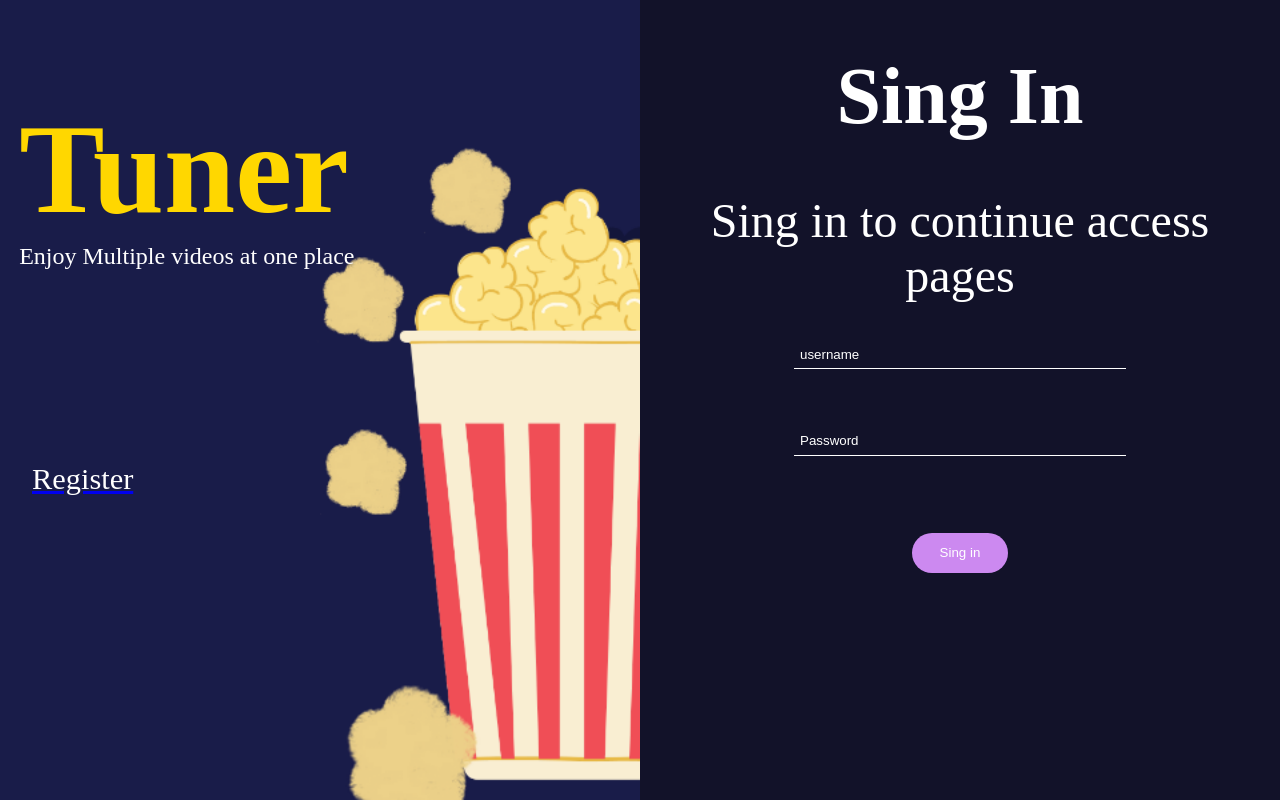
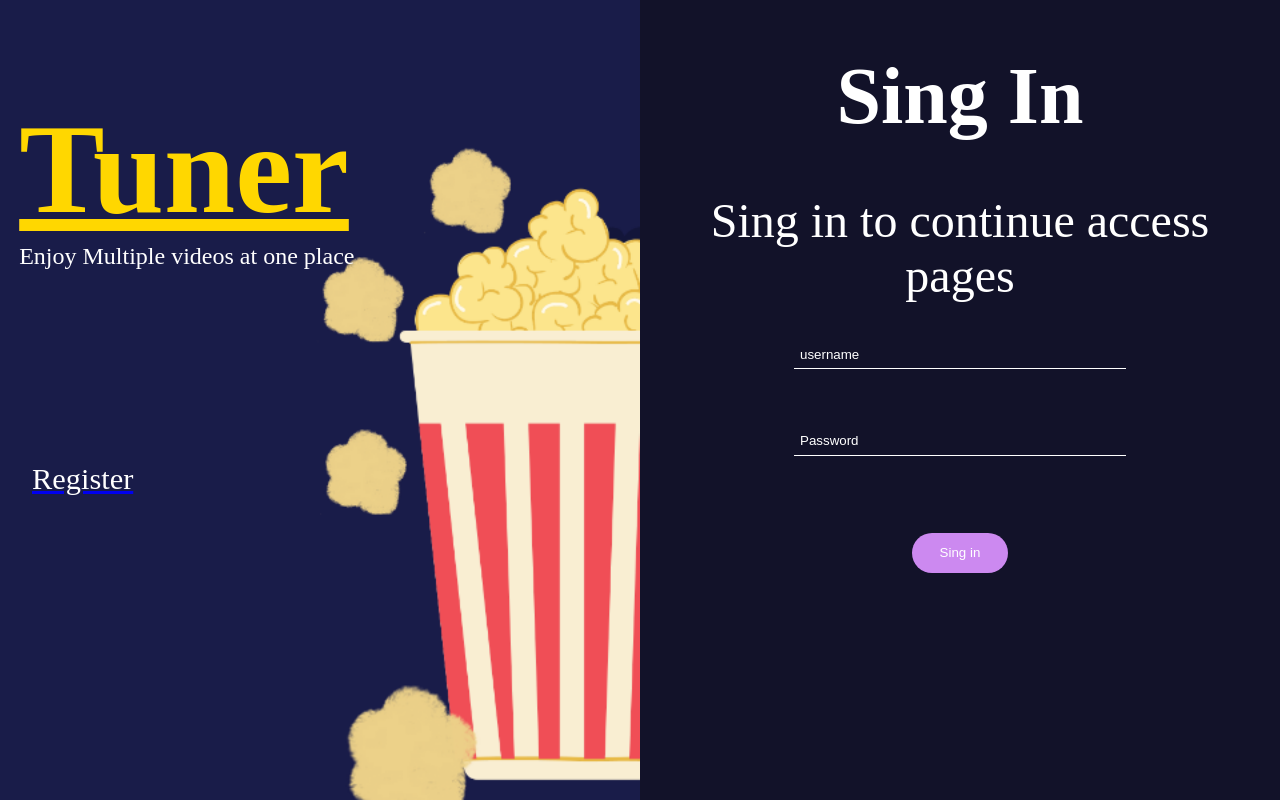
Before and after one commit to yashchoudhary021/Video-sharing-Frontend, a React (Create React App) app: page /sign in a window 1280 px wide. Built offline with nearby package versions, Linux system fonts and the light colour scheme.

Commit message:
link added in poster.P3-inndranil901

```diff
--- a/src/component/Sign-register/Poster.jsx
+++ b/src/component/Sign-register/Poster.jsx
@@ -6,15 +6,17 @@ const Poster = () => {
     return (
         <>
             <section className="poster">
-                <h1>Tuner</h1>
+                <Link to="/">
+                    <h1>Tuner</h1>
+                </Link>
                 <div>Enjoy Multiple videos at one place</div>
                 {location.pathname === "/register" ?
                     <Link to="/sign">
-                        <p style={{color:"white" ,  fontSize:"1.9rem" ,marginTop:"30%" , marginLeft:"5%"}}>Sign In</p>
+                        <p style={{ color: "white", fontSize: "1.9rem", marginTop: "30%", marginLeft: "5%" }}>Sign In</p>
                     </Link>
                     :
                     <Link to="/register">
-                        <p style={{color:"white",  fontSize:"1.9rem" ,marginTop:"30%" , marginLeft:"5%"}}>Register</p>
+                        <p style={{ color: "white", fontSize: "1.9rem", marginTop: "30%", marginLeft: "5%" }}>Register</p>
                     </Link>
                 }
             </section>
--- a/src/component/Sign-register/style.css
+++ b/src/component/Sign-register/style.css
@@ -20,6 +20,8 @@
     margin-top: 15%;
     margin-left: 3%;
     color: gold;
+    cursor: pointer;
+    text-decoration: underline
 }
 
 .poster div {
```
